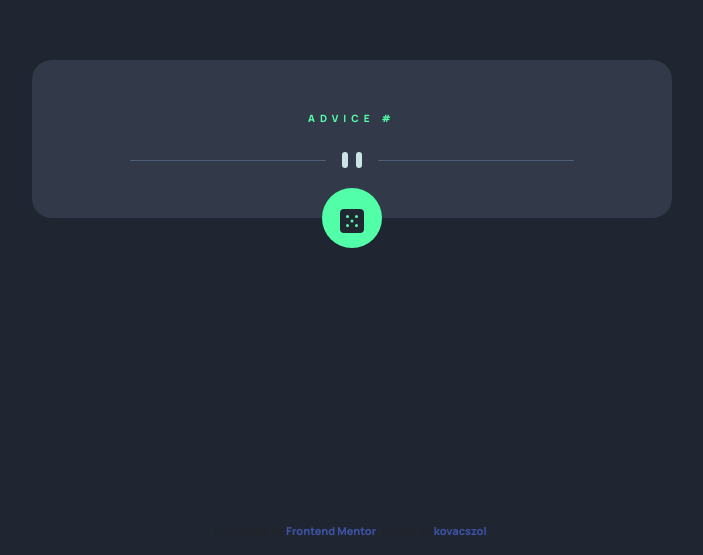
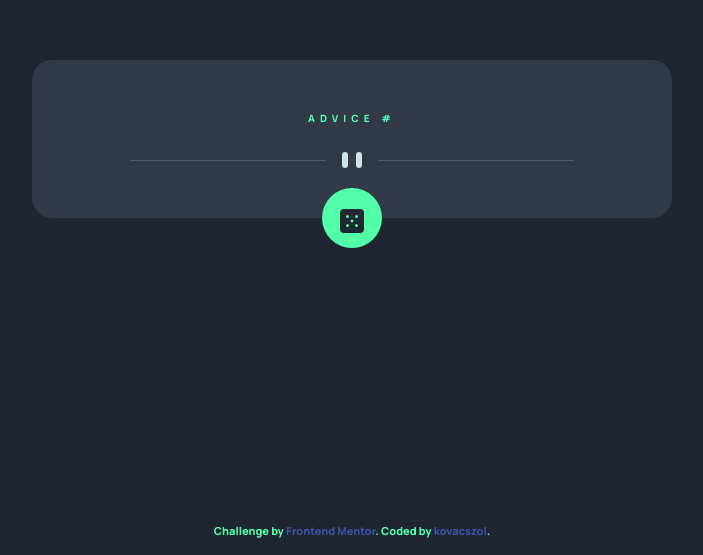
Before and after one commit to kovacszol/Frontend-Mentor-Advice-Generator-App, a plain HTML site: page index.html in a window 1280 px wide. Shown: the part 245-800 px from the top of the page, without its empty margins (288-991 px from the left). Drawn offline with nearby package versions, Linux system fonts and the light colour scheme; no server answers.

Commit message:
fixed footer

```diff
--- a/index.html
+++ b/index.html
@@ -18,6 +18,7 @@
     .attribution {
       font-size: 11px;
       text-align: center;
+      color: hsl(150, 100%, 66%);
     }
 
     .attribution a {
```
